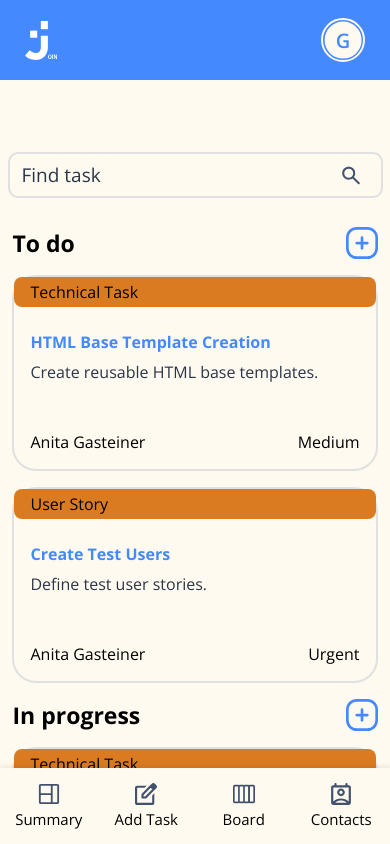
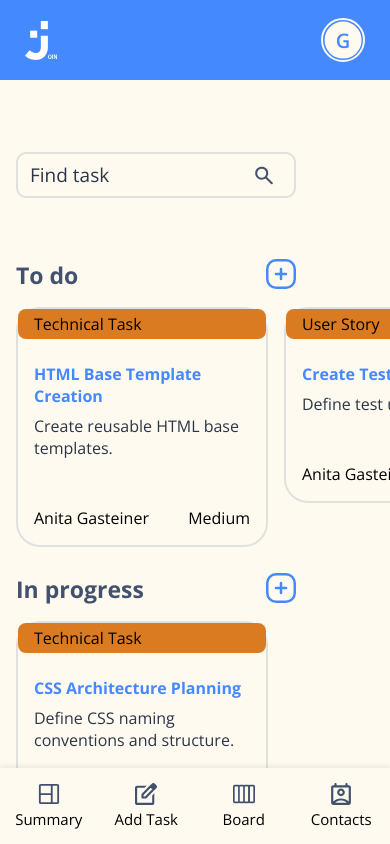
Before and after one commit to anitagasteiner/join, an Angular app: page /board in a window 390 px wide. Built offline with nearby package versions, Linux system fonts and the light colour scheme.

Commit message:
board mobile design

```diff
--- a/src/app/components/board/board.component.html
+++ b/src/app/components/board/board.component.html
@@ -8,6 +8,8 @@
 
     </div>
 
+    <div class="tasks-main-container">
+
         <div class="tasks-container">
 
             <div>
@@ -15,44 +17,66 @@
                 <img src="/img/plus-btn.svg">
             </div>
 
+            <div>
                 @for (task of tasks; track task.title; let index = $index) {
                     @if (task.status == 0) {
                         <app-task [task]="task"></app-task>
                     }
                 }
+            </div>
+
+        </div>
+
+        <div class="tasks-container">
 
             <div>
                 In progress
                 <img src="/img/plus-btn.svg">
             </div>
 
+            <div>
                 @for (task of tasks; track task.title; let index = $index) {
                     @if (task.status == 1) {
                         <app-task [task]="task"></app-task>
                     }
                 }
+            </div>
+
+        </div>
+
+        <div class="tasks-container">
 
             <div>
                 Awaiting feedback
                 <img src="/img/plus-btn.svg">
             </div>
 
+            <div>
                 @for (task of tasks; track task.title; let index = $index) {
                     @if (task.status == 2) {
                         <app-task [task]="task"></app-task>
                     }
                 }
+            </div>
+
+        </div>
+
+        <div class="tasks-container">
 
             <div>
                 Done
             </div>
 
+            <div>
                 @for (task of tasks; track task.title; let index = $index) {
                     @if (task.status == 3) {
                         <app-task [task]="task"></app-task>
                     }
                 }
+            </div>
 
         </div>
 
     </div>
+
+</div>
--- a/src/app/components/board/board.component.scss
+++ b/src/app/components/board/board.component.scss
@@ -4,8 +4,10 @@
 .main-container {
     display: flex;
     flex-direction: column;
-    align-items: center;
+    align-items: flex-start;
+    gap: 32px;
     overflow: auto;
+    padding-left: 16px;
 }
 
 .search-add-container {
@@ -18,13 +20,13 @@
 }
 
 input {
-    width: calc(100dvw - 15px);
+    width: 280px;
     padding: 8px 0 8px 12px;
     @include bp.xs {
-        width: calc(100dvw - 50px);
+        width: 384px;
     }
-    @include bp.sm {
-        width: 488px;
+    @include bp.lg {
+        width: 312px;
     }
 }
 
@@ -35,12 +37,13 @@ input {
 
 button {
     font-size: 23px !important;
-    padding: 12px 48px 12px 10px;
+    padding: 10px 48px 10px 10px;
     background-image: url('/img/add-light.svg');
     background-repeat: no-repeat;
     background-position: right 16px center;
     background-size: 15px 15px;
     @include colors.color-ivory;
+    box-sizing: border-box;
     display: none;
     @include bp.lg {
         display: unset;
@@ -57,17 +60,41 @@ button {
 //     gap: 35px;
 // }
 
+.tasks-main-container {
+    display: flex;
+    flex-direction: column;
+    gap: 26px;
+    padding-top: 29px;
+    // padding-left: 64px;
+}
+
 .tasks-container {
     display: flex;
     flex-direction: column;
     gap: 16px;
-    padding-top: 29px;
-    // padding-left: 64px;
-    >div {
+    >div:nth-child(1) {
+        @include colors.color-black-light;
         display: flex;
+        flex-direction: row;
         justify-content: space-between;
         box-sizing: border-box;
         font-size: 23px;
         font-weight: 700;
+        width: 280px;
+        @include bp.xs {
+            width: 384px;
+        }
+        @include bp.lg {
+            width: 280px;
+        }
+        >img {
+            width: 30px;
+            height: 30px;
+        }
+    }
+    >div:nth-child(2) {
+        display: flex;
+        flex-direction: row;
+        gap: 16px;
     }
 }
--- a/src/app/components/board/task/task.component.scss
+++ b/src/app/components/board/task/task.component.scss
@@ -6,7 +6,7 @@
     justify-content: flex-start;
     @include colors.border-grey-light;
     border-radius: 24px;
-    // width: 252px;
+    width: 252px;
     box-sizing: border-box;
 }
 
--- a/src/app/shared/colors.scss
+++ b/src/app/shared/colors.scss
@@ -13,6 +13,7 @@ $colors: (
     "red-dark": rgba(113, 3, 4, 1),
     "grey-light": rgba(224, 224, 224, 1),
     "grey-dark": rgba(42, 54, 71, 1),
+    "black-light": rgba(66, 82, 110, 1),
     // eggshell: rgba(249, 254, 255, 1),
     "ivory": rgba(255, 250, 240, 1)
 );
@@ -63,6 +64,11 @@ $colors: (
 
 @mixin color-grey-dark {
     $color: map.get($colors, "grey-dark");
+    color: $color !important;
+}
+
+@mixin color-black-light {
+    $color: map.get($colors, "black-light");
     color: $color !important;
 }
 
```
Lines whose indentation alone changed are shown as unchanged.
